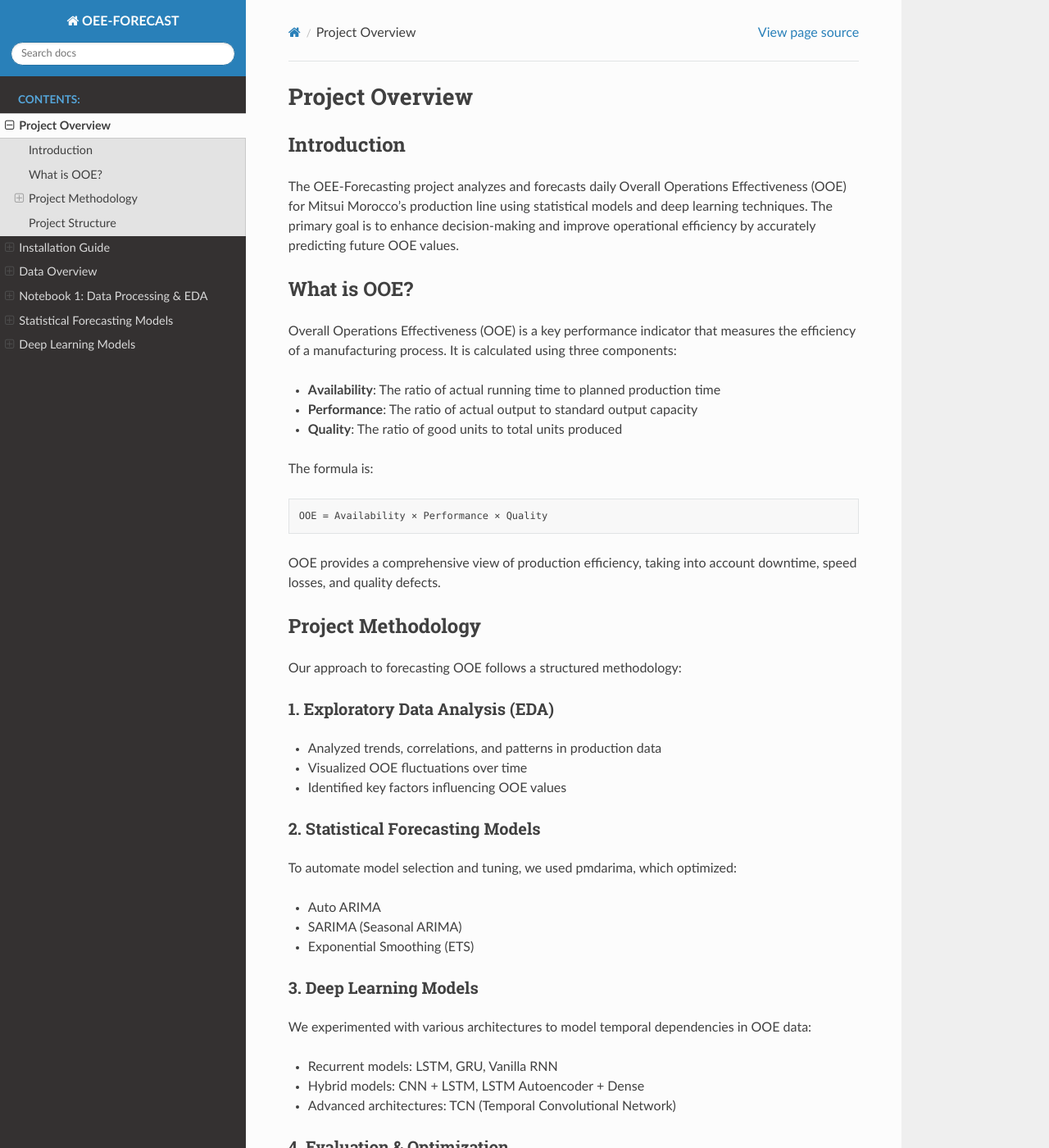
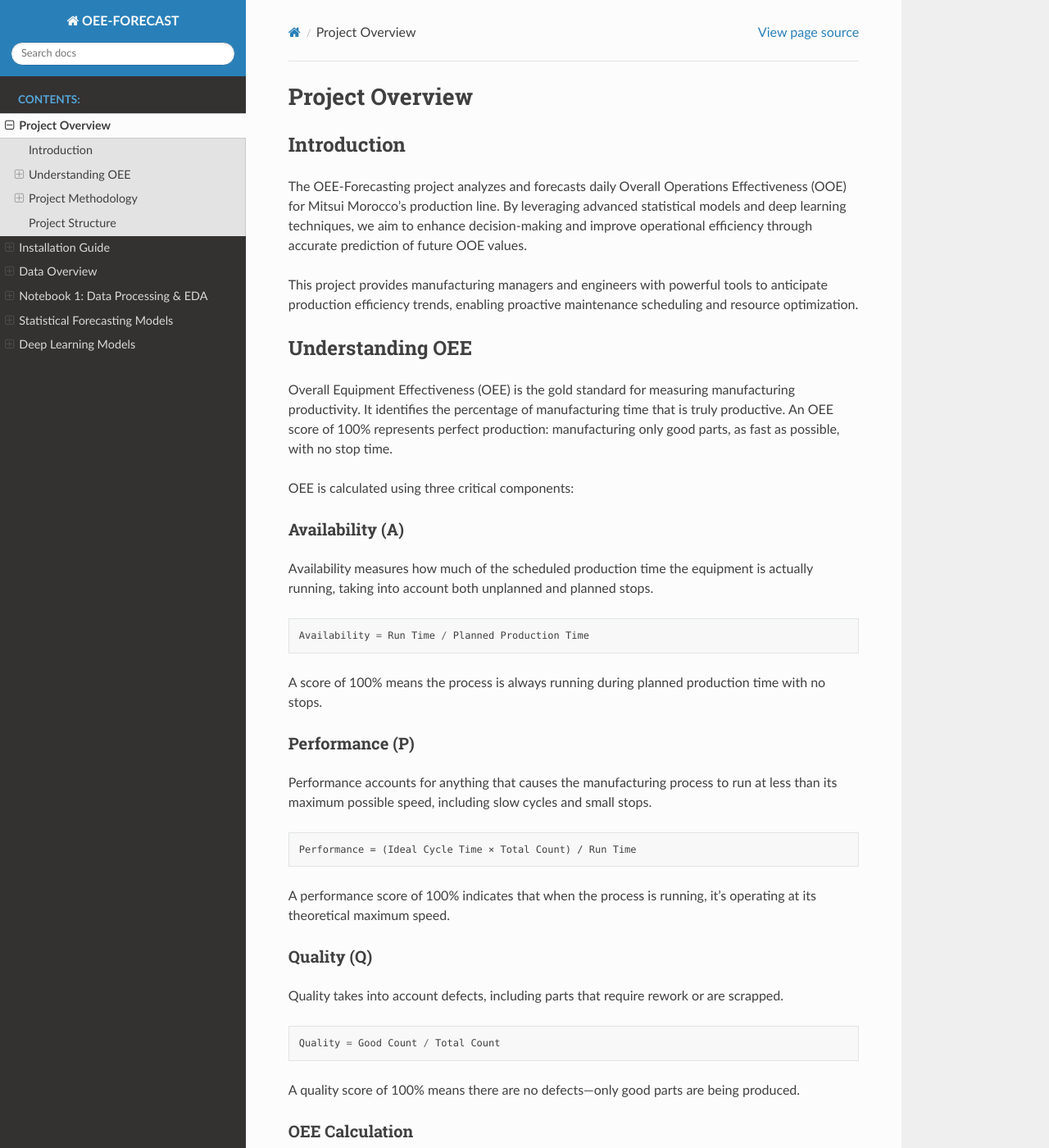
Before and after one commit to HxRJILI/OEE-FORECAST, a Sphinx documentation site: the page built from docs/source/overview.md, in a window 1280 px wide and 1400 px high. Shown: the whole window at 82% size. Built offline with Sphinx 7.4.7 and the Read the Docs theme 3.1.0, drawn with Linux system fonts in a browser that asks for light colours; pages that are not in the unit, such as notebooks, are missing from menus; some of the changed text lies outside the part shown.

Commit message:
Update documentation: [brief description of changes]

````diff
--- a/docs/source/overview.md
+++ b/docs/source/overview.md
@@ -2,61 +2,143 @@
 
 ## Introduction
 
-The OEE-Forecasting project analyzes and forecasts daily Overall Operations Effectiveness (OOE) for Mitsui Morocco's production line using statistical models and deep learning techniques. The primary goal is to enhance decision-making and improve operational efficiency by accurately predicting future OOE values.
+The OEE-Forecasting project analyzes and forecasts daily Overall Operations Effectiveness (OOE) for Mitsui Morocco's production line. By leveraging advanced statistical models and deep learning techniques, we aim to enhance decision-making and improve operational efficiency through accurate prediction of future OOE values.
 
-## What is OOE?
+This project provides manufacturing managers and engineers with powerful tools to anticipate production efficiency trends, enabling proactive maintenance scheduling and resource optimization.
 
-Overall Operations Effectiveness (OOE) is a key performance indicator that measures the efficiency of a manufacturing process. It is calculated using three components:
+## Understanding OEE
 
-- **Availability**: The ratio of actual running time to planned production time
-- **Performance**: The ratio of actual output to standard output capacity
-- **Quality**: The ratio of good units to total units produced
+Overall Equipment Effectiveness (OEE) is the gold standard for measuring manufacturing productivity. It identifies the percentage of manufacturing time that is truly productive. An OEE score of 100% represents perfect production: manufacturing only good parts, as fast as possible, with no stop time.
 
-The formula is:
+OEE is calculated using three critical components:
+
+### Availability (A)
+
+Availability measures how much of the scheduled production time the equipment is actually running, taking into account both unplanned and planned stops.
+
 ```
-OOE = Availability × Performance × Quality
+Availability = Run Time / Planned Production Time
 ```
 
-OOE provides a comprehensive view of production efficiency, taking into account downtime, speed losses, and quality defects.
+A score of 100% means the process is always running during planned production time with no stops.
+
+### Performance (P)
+
+Performance accounts for anything that causes the manufacturing process to run at less than its maximum possible speed, including slow cycles and small stops.
+
+```
+Performance = (Ideal Cycle Time × Total Count) / Run Time
+```
+
+A performance score of 100% indicates that when the process is running, it's operating at its theoretical maximum speed.
+
+### Quality (Q)
+
+Quality takes into account defects, including parts that require rework or are scrapped.
+
+```
+Quality = Good Count / Total Count
+```
+
+A quality score of 100% means there are no defects—only good parts are being produced.
+
+### OEE Calculation
+
+These three factors multiply together to determine the overall OEE:
+
+```
+OEE = Availability × Performance × Quality
+```
+
+For example, if:
+- Availability = 85%
+- Performance = 90%
+- Quality = 98%
+
+Then:
+OEE = 0.85 × 0.90 × 0.98 = 0.7497 or approximately 75%
+
+This means that only about 75% of the planned production time is truly productive.
 
 ## Project Methodology
 
-Our approach to forecasting OOE follows a structured methodology:
+Our approach to forecasting OOE follows a structured four-stage methodology:
 
 ### 1. Exploratory Data Analysis (EDA)
 
-- Analyzed trends, correlations, and patterns in production data
-- Visualized OOE fluctuations over time
-- Identified key factors influencing OOE values
+We begin with comprehensive data exploration to understand the underlying patterns:
+
+- Temporal analysis of OEE trends, identifying weekly, monthly, and seasonal patterns
+- Correlation analysis between OEE components and influencing factors
+- Statistical tests for stationarity and seasonality
+- Visualization of OEE fluctuations through time series plots, heatmaps, and distribution analysis
+- Outlier detection and treatment to ensure model robustness
 
 ### 2. Statistical Forecasting Models
 
-To automate model selection and tuning, we used pmdarima, which optimized:
+We implemented advanced time series forecasting techniques, using the pmdarima library to automate model selection and parameter tuning:
 
-- Auto ARIMA
-- SARIMA (Seasonal ARIMA)
-- Exponential Smoothing (ETS)
+- **Auto ARIMA**: Automatically determines optimal parameters for ARIMA models
+- **SARIMA (Seasonal ARIMA)**: Extends ARIMA to incorporate seasonal patterns prevalent in manufacturing data
+- **Exponential Smoothing (ETS)**: Applies weighted averages with exponentially decreasing weights for older observations
+
+These statistical models serve as our baseline forecasting approach, capturing linear relationships and seasonal patterns in the OEE data.
 
 ### 3. Deep Learning Models
 
-We experimented with various architectures to model temporal dependencies in OOE data:
+To capture more complex non-linear relationships and temporal dependencies, we experimented with various neural network architectures:
 
-- Recurrent models: LSTM, GRU, Vanilla RNN
-- Hybrid models: CNN + LSTM, LSTM Autoencoder + Dense
-- Advanced architectures: TCN (Temporal Convolutional Network)
+- **Recurrent Neural Networks**:
+  - LSTM (Long Short-Term Memory): Specialized for long-term dependency capture
+  - GRU (Gated Recurrent Unit): Simplified LSTM variant with comparable performance
+  - Vanilla RNN: Basic recurrent architecture for baseline comparison
+
+- **Hybrid Models**:
+  - CNN + LSTM: Convolutional layers for feature extraction followed by LSTM for temporal modeling
+  - LSTM Autoencoder + Dense: Unsupervised feature learning combined with supervised prediction
+  - Stacked RNN: Multiple recurrent layers for hierarchical feature extraction
+
+- **Advanced Architectures**:
+  - TCN (Temporal Convolutional Network): Dilated convolutions for efficient long-range dependency modeling
+  - Dilated CNN: Expanded receptive fields to capture broader temporal patterns
 
 ### 4. Evaluation & Optimization
 
-- Compared model performance using MSE, RMSE, and R²
-- Applied hyperparameter tuning and optimization strategies
-- Selected the best models for different forecasting horizons
+We rigorously evaluated all models using multiple performance metrics:
+
+- **Mean Squared Error (MSE)**: Measures average squared difference between predictions and actual values
+- **Root Mean Squared Error (RMSE)**: Square root of MSE, providing error measure in original units
+- **R-squared (R²)**: Indicates proportion of variance in OEE explained by the model
+- **Mean Absolute Percentage Error (MAPE)**: Accuracy measure as a percentage
+
+Hyperparameter optimization was performed using:
+- Grid search for statistical models
+- Bayesian optimization for deep learning models
+- Early stopping and learning rate scheduling to prevent overfitting
+
+The best models were selected based on their forecasting accuracy across different time horizons, from short-term operational planning to long-term strategic decision-making.
 
 ## Project Structure
 
-The project is organized into three main notebooks:
+The project is organized into three comprehensive notebooks, creating a complete forecasting pipeline:
 
 1. **OEE-Insight_1**: Data processing and exploratory data analysis
+   - Data cleaning and preprocessing
+   - OEE component calculation
+   - Visualization and statistical analysis
+   - Feature engineering and data preparation
+
 2. **OEE-Insight_2**: Statistical forecasting models
+   - Stationarity testing and time series decomposition
+   - ARIMA, SARIMA, and ETS model implementation
+   - Parameter optimization and model selection
+   - Forecast visualization and error analysis
+
 3. **OEE-Insight_3**: Deep learning models implementation
+   - Sequence data preparation for neural networks
+   - Implementation of RNN, LSTM, GRU, and hybrid architectures
+   - Advanced model architectures including TCN and dilated CNN
+   - Comparative analysis of model performance
+   - Ensemble methods for improved forecasting accuracy
 
-Each notebook builds upon the results of the previous one, creating a comprehensive forecasting pipeline.
+Each notebook builds upon the results of the previous one, providing a systematic approach to forecasting OEE that progresses from basic understanding and preparation to advanced modeling techniques.
````
Also changed, not shown: docs/source/oee.png (added).
